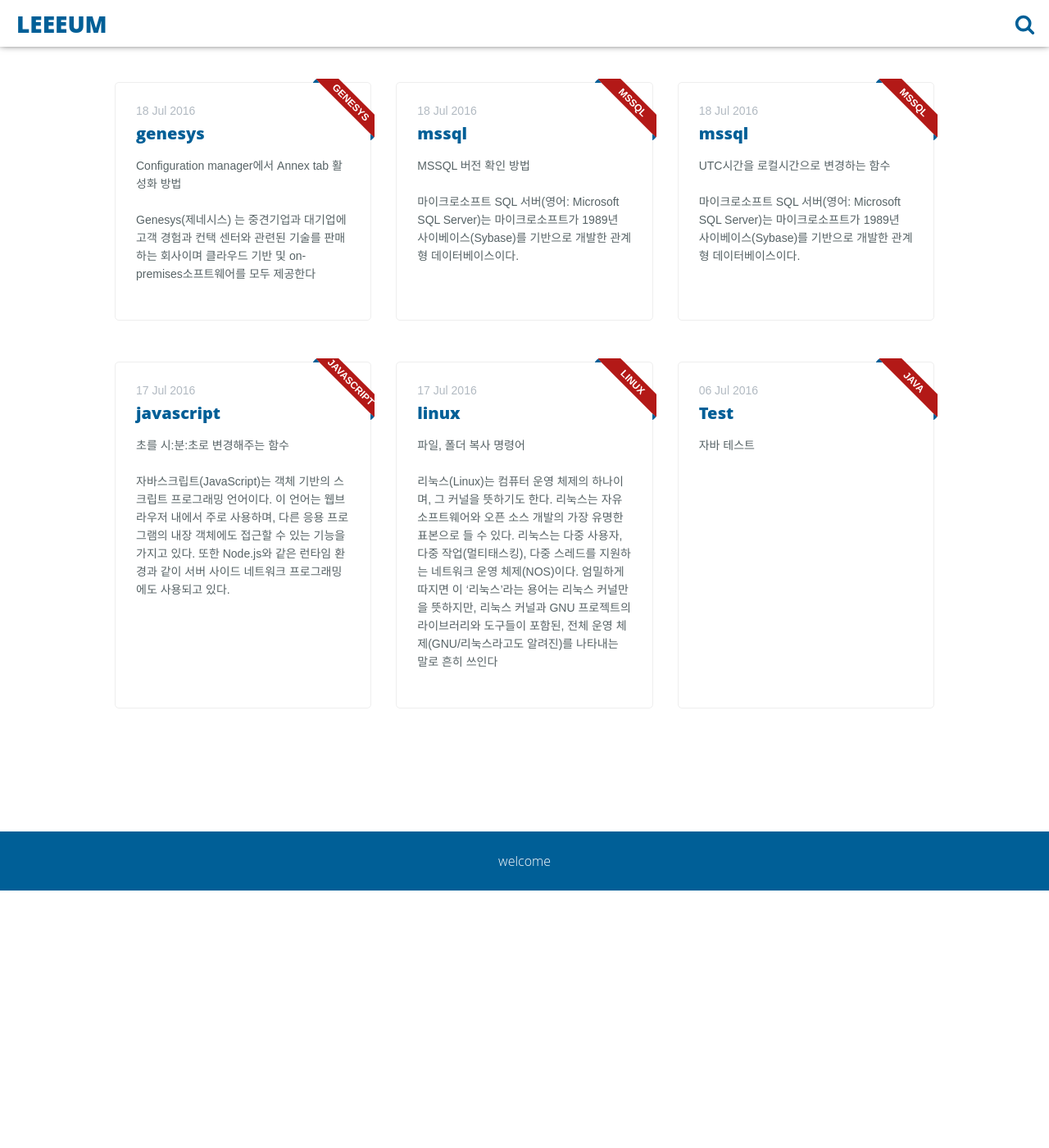
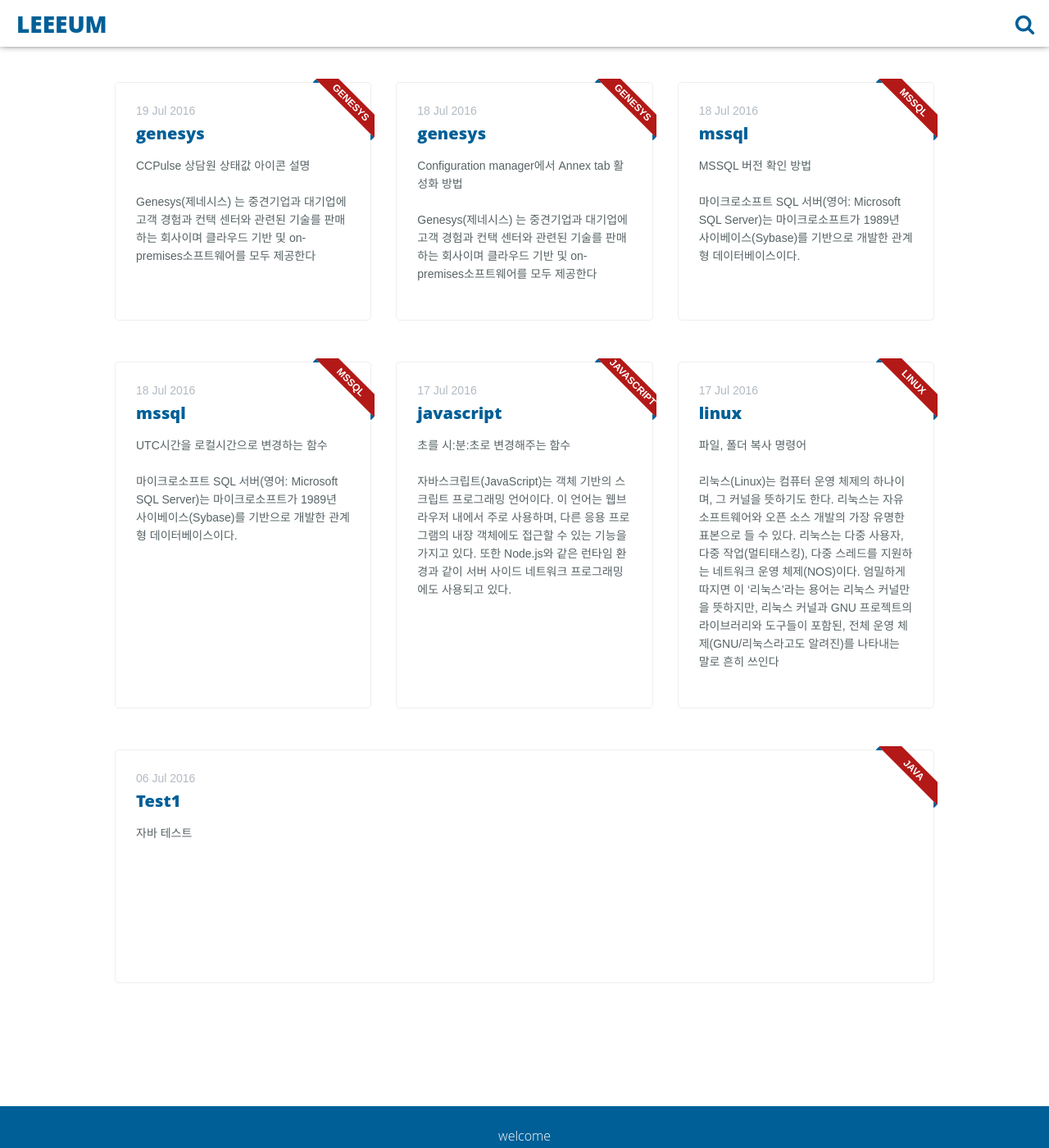
Before and after one commit to lky88/lky88.github.io, a Jekyll site: the page built from index.html, in a window 1280 px wide and 1400 px high. Shown: the whole window at 82% size. Built offline with Jekyll 4.4.1, drawn with Linux system fonts in a browser that asks for light colours.

Commit message:
ccp update

```diff
--- a/_posts/2017-07-06-java-j-1.md
+++ b/_posts/2017-07-06-java-j-1.md
@@ -1,6 +1,6 @@
 ---
 layout: post
-title: "Test"
+title: "Test1"
 date: 2016-07-06 06:00:00
 image: '/assets/img/'
 description: 'Put your description here.'
--- /dev/null
+++ b/_posts/2017-07-19-genesys-ccp-icon-info.md
@@ -0,0 +1,17 @@
+---
+layout: post
+title: "genesys"
+date: 2016-07-19 05:00:00
+image: '/assets/img/'
+description: 'genesys'
+main-class: 'genesys'
+color: '#B31917'
+tags:
+-
+categories:
+introduction: "CCPulse 상담원 상태값 아이콘 설명 <br/><br/>Genesys(제네시스) 는 중견기업과 대기업에 고객 경험과 컨택 센터와 관련된 기술를 판매하는 회사이며 클라우드 기반 및 on-premises소프트웨어를 모두 제공한다"
+---
+
+상담원 및 상담원 그룹 상태
+
+![Imagem em um ipad](/assets/img/genesys/ccp1.jpg)
```
Also changed, not shown: assets/img/genesys/ccp1.jpg (added).
